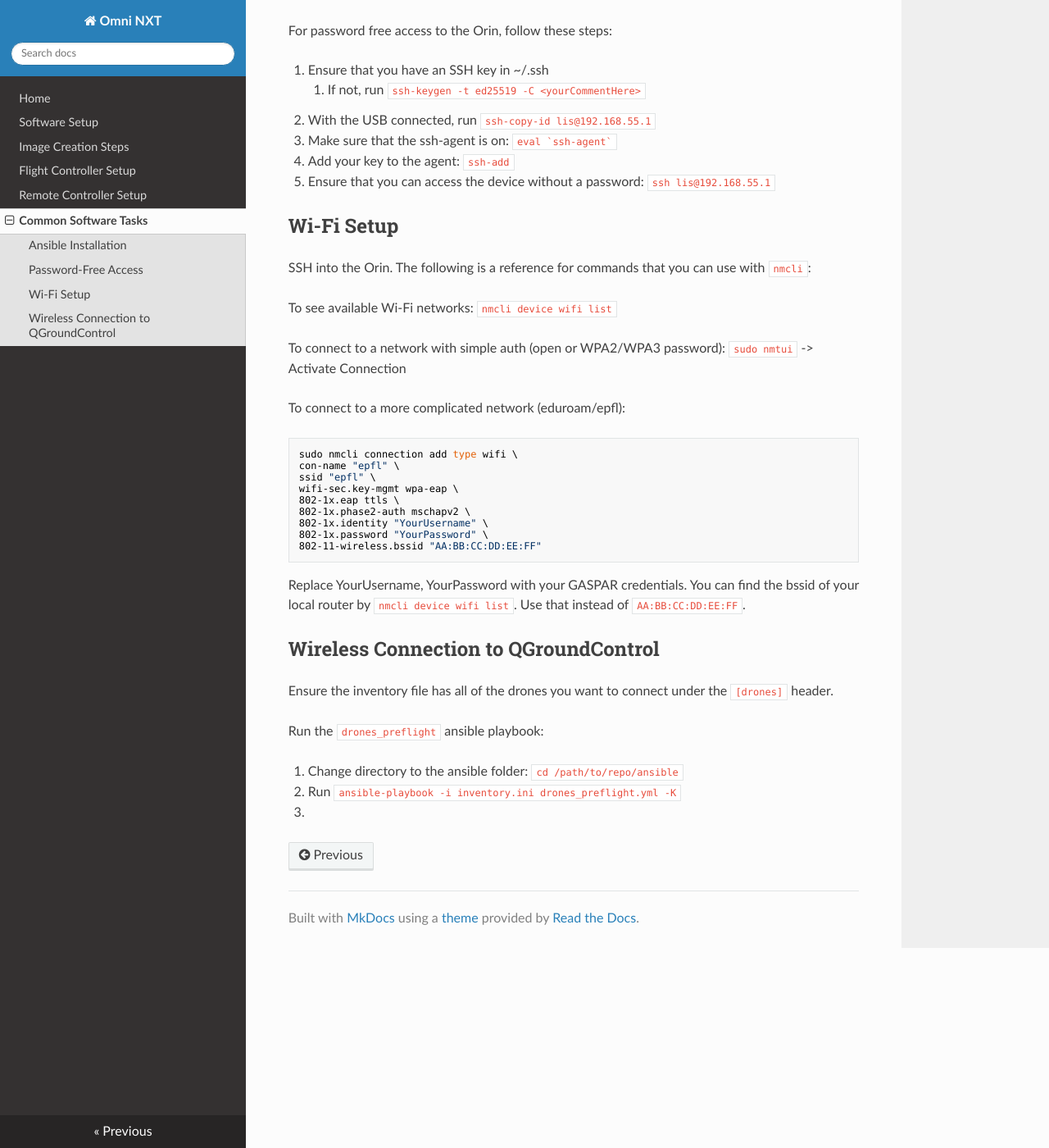
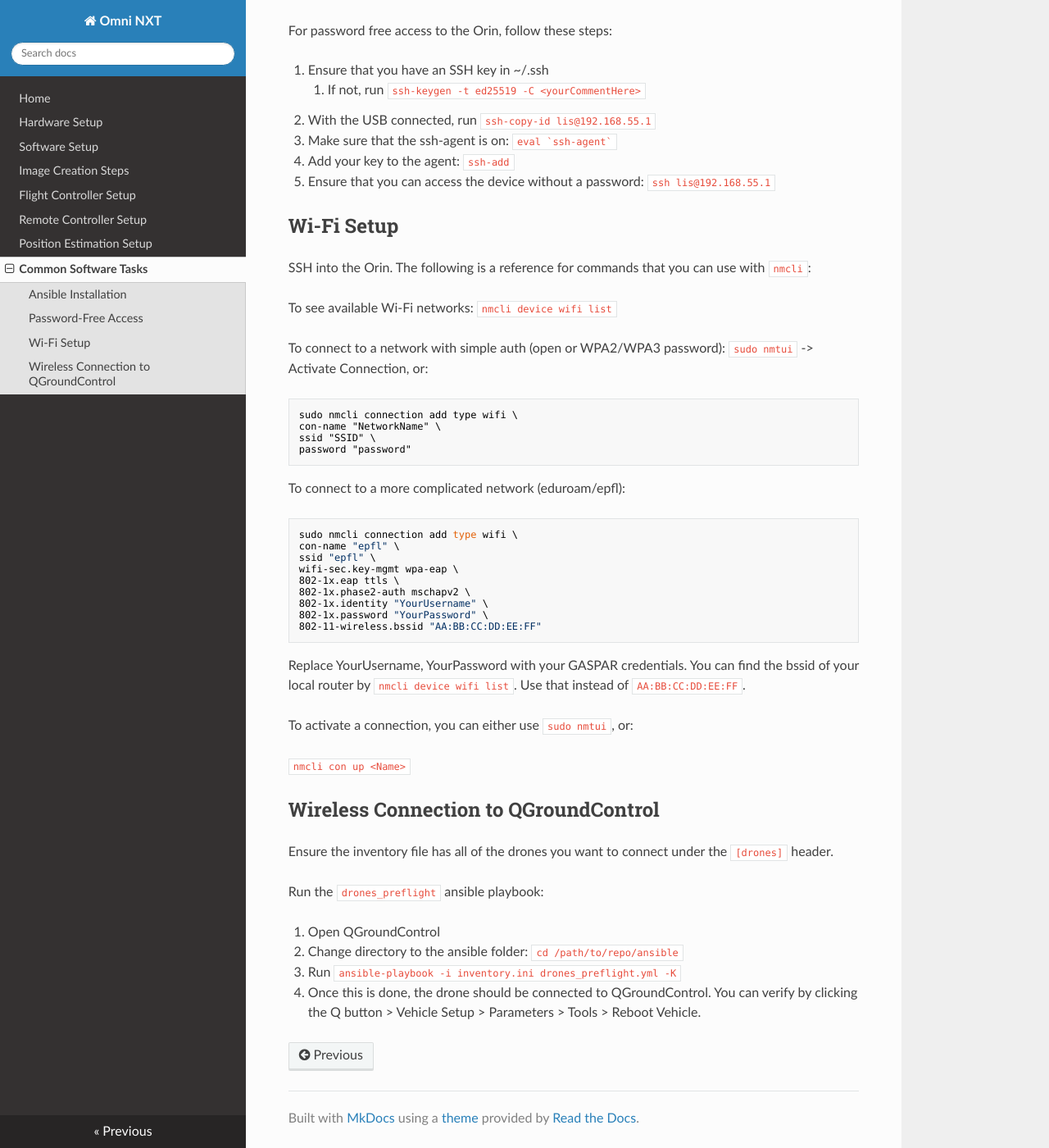
Before and after one commit to lis-epfl/swarm-nxt, an MkDocs documentation site: the page built from docs/software-common-tasks.md, in a window 1280 px wide and 1400 px high, scrolled down 319 px. Shown: the whole window at 82% size. Built offline with MkDocs 1.6.1, drawn with Linux system fonts in a browser that asks for light colours; nearby versions of some CDN libraries.

Commit message:
update docs

````diff
--- a/docs/software-common-tasks.md
+++ b/docs/software-common-tasks.md
@@ -22,7 +22,14 @@ SSH into the Orin. The following is a reference for commands that you can use wi
 
 To see available Wi-Fi networks: `nmcli device wifi list`
 
-To connect to a network with simple auth (open or WPA2/WPA3 password): `sudo nmtui` -> Activate Connection
+To connect to a network with simple auth (open or WPA2/WPA3 password): `sudo nmtui` -> Activate Connection, or:
+
+```shell
+sudo nmcli connection add type wifi \
+con-name "NetworkName" \
+ssid "SSID" \
+password "password"
+```
 
 To connect to a more complicated network (eduroam/epfl):
 ```bash
@@ -37,14 +44,19 @@ wifi-sec.key-mgmt wpa-eap \
 802-11-wireless.bssid "AA:BB:CC:DD:EE:FF"
 ```
 
+
 Replace YourUsername, YourPassword with your GASPAR credentials. You can find the bssid of your local router by `nmcli device wifi list`. Use that instead of `AA:BB:CC:DD:EE:FF`.
 
+To activate a connection, you can either use `sudo nmtui`, or:
+
+`nmcli con up <Name>`
 ## Wireless Connection to QGroundControl
 
 Ensure the inventory file has all of the drones you want to connect under the `[drones]` header.
 
 Run the `drones_preflight` ansible playbook:
 
-1. Change directory to the ansible folder: `cd /path/to/repo/ansible`
-2. Run `ansible-playbook -i inventory.ini drones_preflight.yml -K`
-3.
+1. Open QGroundControl
+2. Change directory to the ansible folder: `cd /path/to/repo/ansible`
+3. Run `ansible-playbook -i inventory.ini drones_preflight.yml -K`
+4. Once this is done, the drone should be connected to QGroundControl. You can verify by clicking the Q button > Vehicle Setup > Parameters > Tools > Reboot Vehicle.
--- a/mkdocs.yml
+++ b/mkdocs.yml
@@ -1,10 +1,12 @@
 site_name: Omni NXT
 nav:
   - Home: index.md
+  - Hardware Setup: hardware-setup.md
   - Software Setup: software-setup.md
   - Image Creation Steps: image-creation.md
   - Flight Controller Setup: nxt-setup.md
   - Remote Controller Setup: remote-control-setup.md
+  - Position Estimation Setup: position-estimate-setup.md
   - Common Software Tasks: software-common-tasks.md
 theme: readthedocs
 markdown_extensions:
````
Also changed, not shown: docs/hardware-setup.md (+16 -1 lines), docs/nxt-setup.md (+13 -3 lines), 3 other files.
